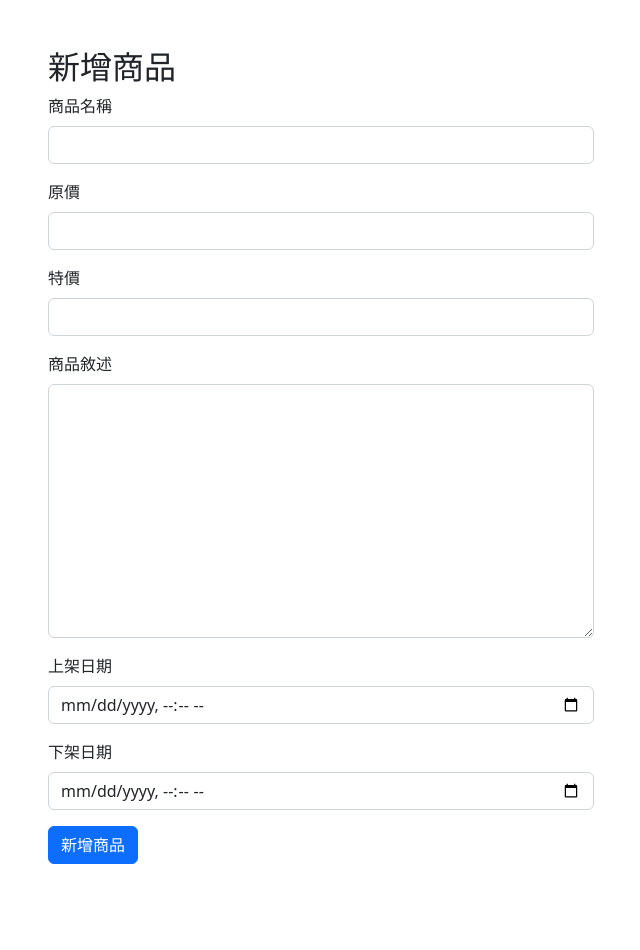
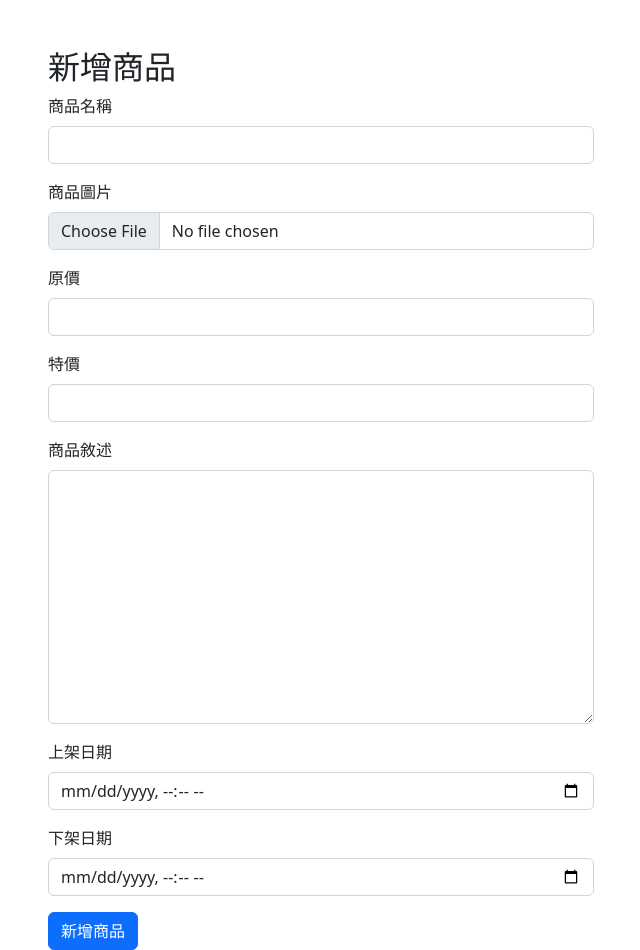
Before and after one commit to a19860101/PHP-24-20220607, a Laravel app: page /product/create in a window 1280 px wide. Shown: the part 56-1006 px from the top of the page, without its empty margins (34-674 px from the left). Before the commit the page ends 920 px from the top, so only its background shows below. Run offline with Laravel 8, Linux system fonts and the light colour scheme.

Commit message:
20220802

```diff
--- a/laravel/app/Http/Controllers/ProductController.php
+++ b/laravel/app/Http/Controllers/ProductController.php
@@ -38,6 +38,8 @@ class ProductController extends Controller
      */
     public function store(Request $request)
     {
+        return $request->file('cover')->store('img_test','public');
+
         // 方法一
         // $product = new Product;
         // $product->title = $request-> title;
--- a/laravel/resources/views/product/create.blade.php
+++ b/laravel/resources/views/product/create.blade.php
@@ -9,11 +9,15 @@
                 <h2>新增商品</h2>
             </div>
             <div class="col-6">
-                <form action="{{route('product.store')}}" method="post">
+                <form action="{{route('product.store')}}" method="post" enctype="multipart/form-data">
                     @csrf
                     <div class="mb-3">
                         <label for="" class="form-label">商品名稱</label>
                         <input type="text" class="form-control" name="title">
+                    </div>
+                    <div class="mb-3">
+                        <label for="" class="form-label">商品圖片</label>
+                        <input type="file" class="form-control" name="cover">
                     </div>
                     <div class="mb-3">
                         <label for="" class="form-label">原價</label>
```
